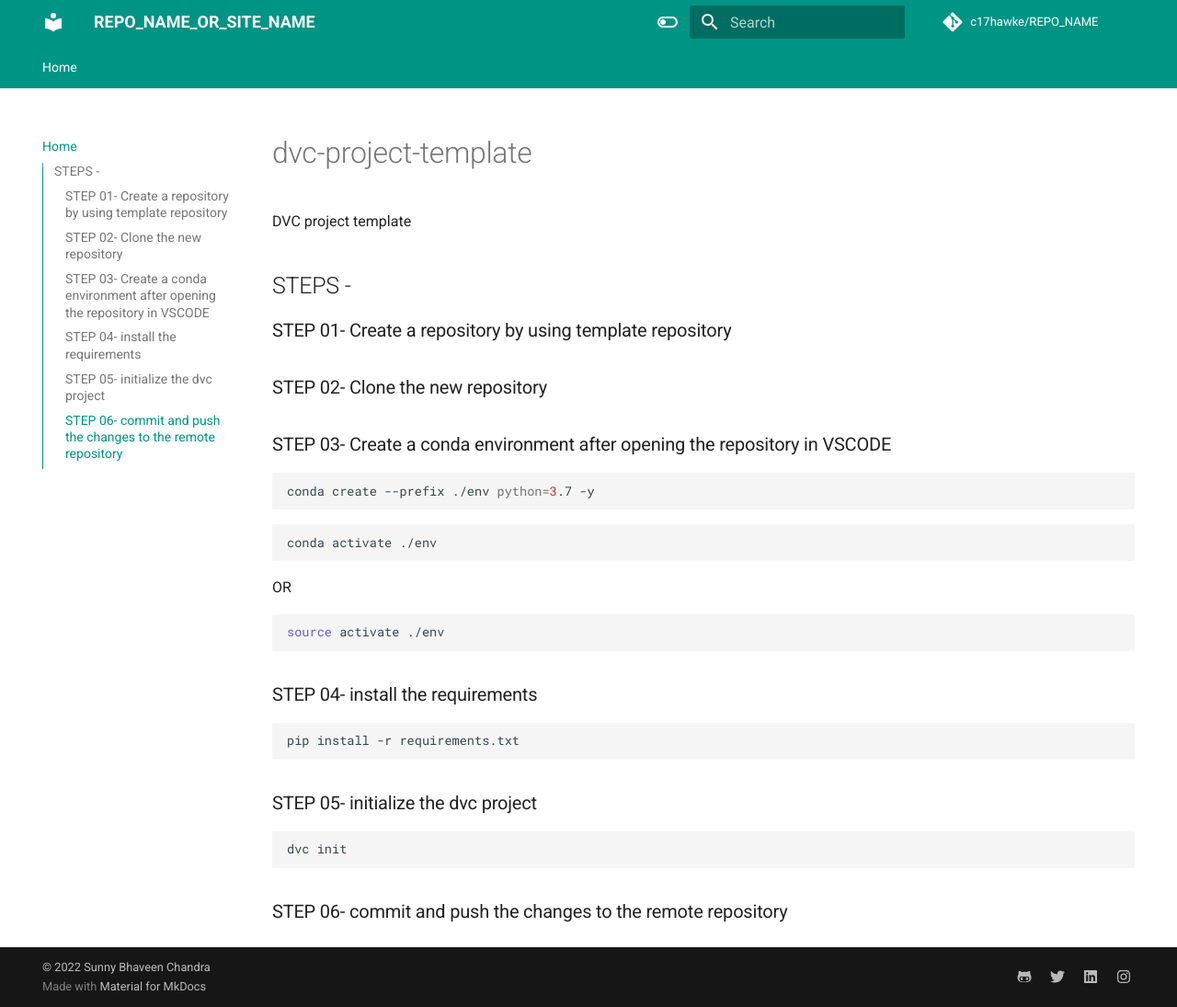
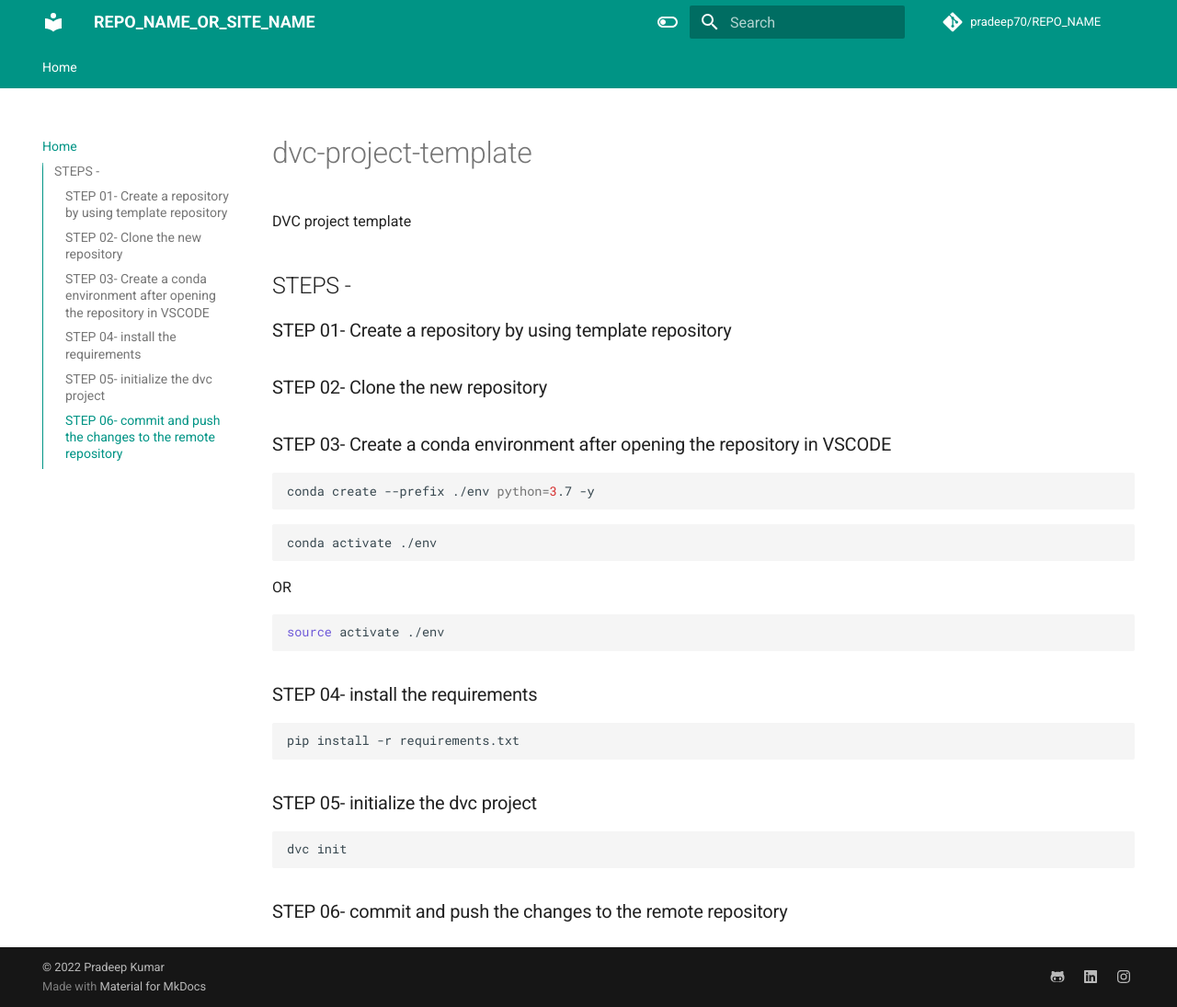
Before and after one commit to pradeep70/DVC-project-Docs-template., an MkDocs documentation site: the page built from docs/index.md, in a window 1280 px wide and 1095 px high. Shown: the whole window at 92% size. Built offline with MkDocs 1.6.1 and Material for MkDocs 9.7.7, drawn with Linux system fonts in a browser that asks for light colours; comment, search, counter and statistics services are not loaded.

Commit message:
Update mkdocs.yml

```diff
--- a/mkdocs.yml
+++ b/mkdocs.yml
@@ -4,13 +4,13 @@ site_name: REPO_NAME_OR_SITE_NAME
 nav:
   - Home: index.md
 
-site_author: Sunny Bhaveen Chandra
+site_author: Pradeep Kumar
 site_description: >-
   DESCRIPTION
 
 # Repository
-repo_name: c17hawke/REPO_NAME
-repo_url: https://github.com/c17hawke/REPO_NAME
+repo_name: pradeep70/REPO_NAME
+repo_url: https://github.com/pradeep70/REPO_NAME
 
 # Configuration
 theme:
@@ -39,13 +39,11 @@ theme:
 extra:
   social:
     - icon: fontawesome/brands/github-alt
-      link: https://github.com/c17hawke
-    - icon: fontawesome/brands/twitter
-      link: https://twitter.com/c17hawke
+      link: https://github.com/pradeep70
     - icon: fontawesome/brands/linkedin
-      link: https://linkedin.com/in/c17hawke
+      link: https://www.linkedin.com/in/pradeep-kumar-a37250a4/
     - icon: fontawesome/brands/instagram
-      link: https://www.instagram.com/c17hawke/
+      link: https://www.instagram.com/pradeep_paidy/
 
 extra_javascript:
   - javascripts/mathjax.js
@@ -70,4 +68,4 @@ plugins:
   - search
 
 copyright: |
-  &copy; 2022 <a href="https://github.com/c17hawke"  target="_blank" rel="noopener">Sunny Bhaveen Chandra</a>
+  &copy; 2022 <a href="https://github.com/pradeep70"  target="_blank" rel="noopener">Pradeep Kumar</a>
```
